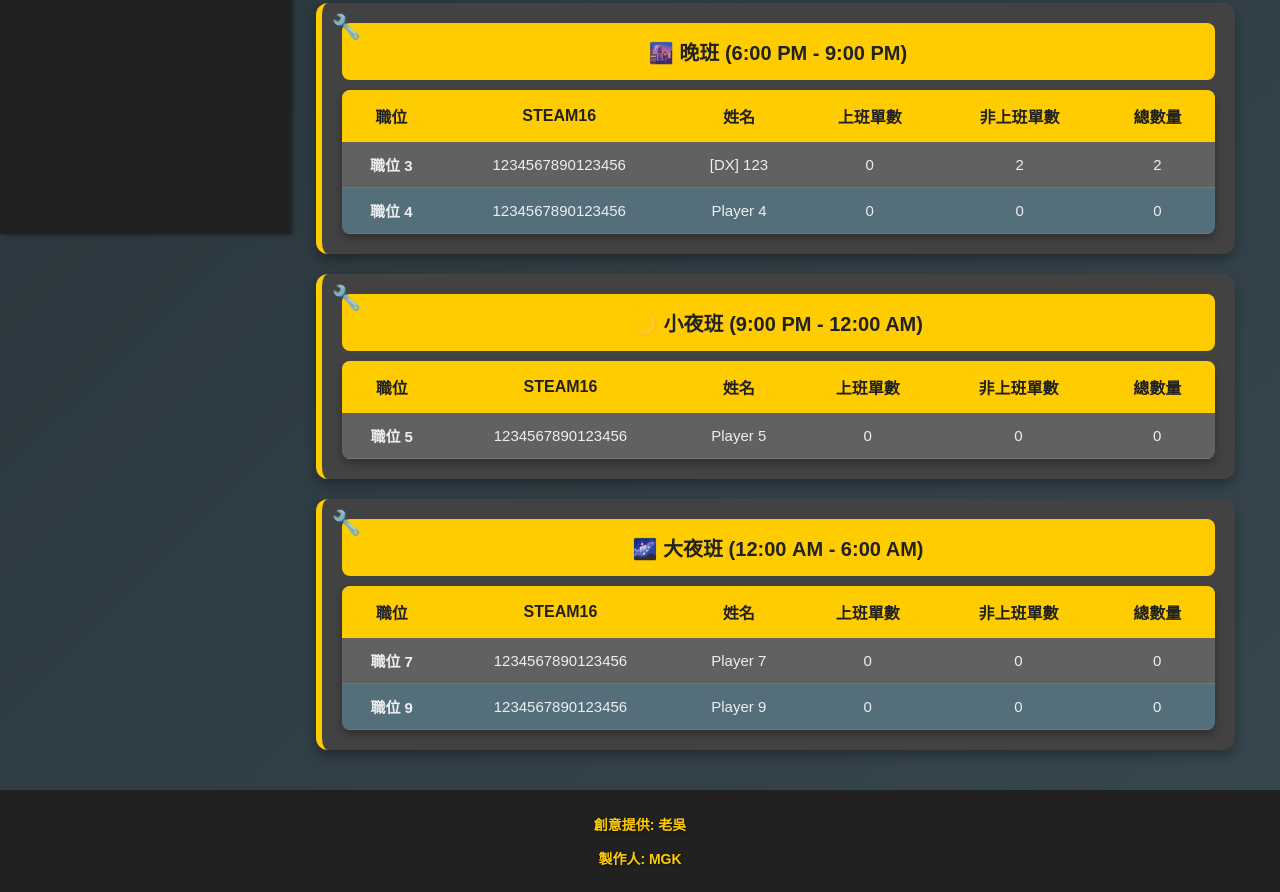
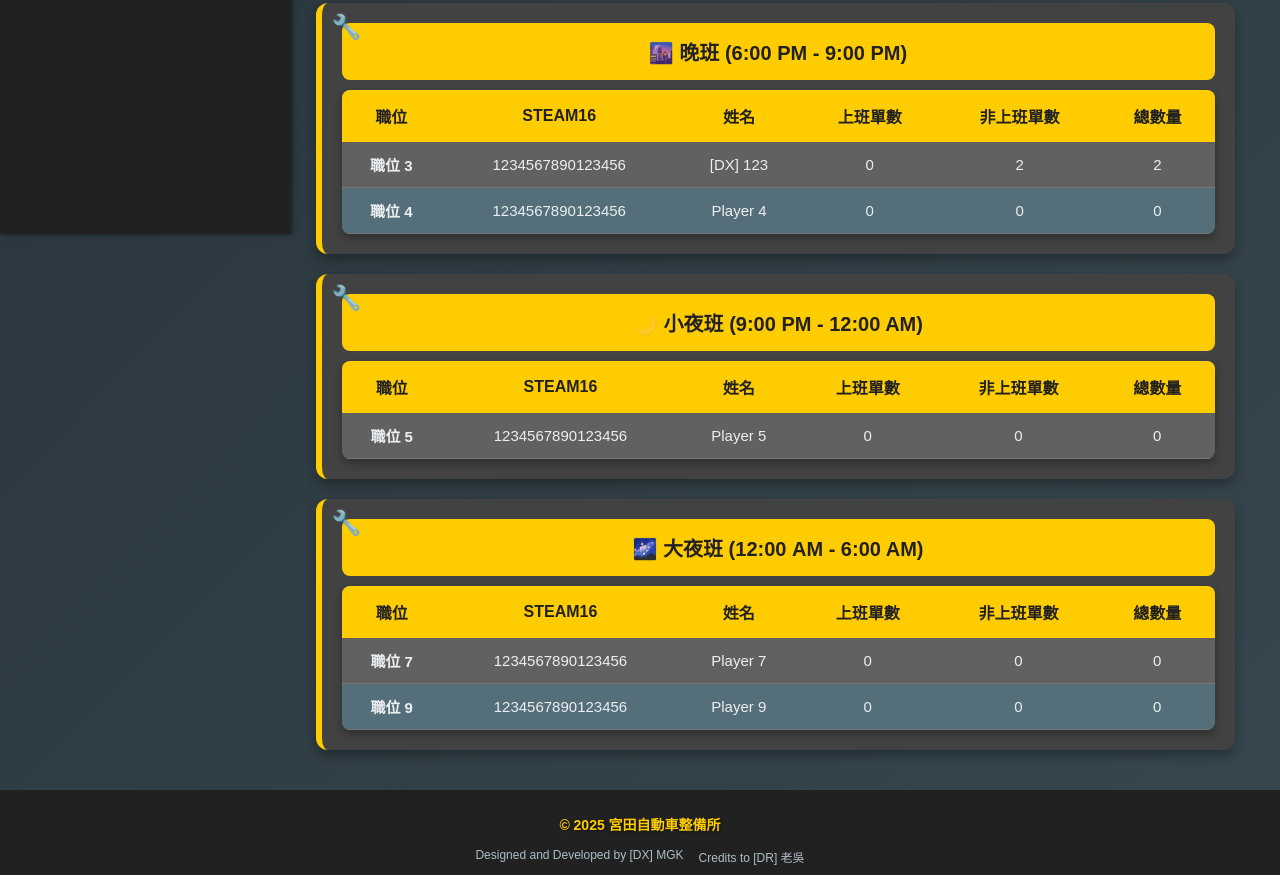
Before and after one commit to mgkplays/dx, a plain HTML site: page index.html in a window 1280 px wide. Shown: the part 606-1498 px from the top of the page. Drawn offline with Linux system fonts and the light colour scheme.

Commit message:
Update index.html

```diff
--- a/index.html
+++ b/index.html
@@ -36,10 +36,13 @@
     </div>
 
     <!-- Footer (Credits) -->
-    <footer>
-        <p>創意提供: 老吳</p>
-        <p>製作人: MGK</p>
-    </footer>
+<footer>
+    <p>© 2025 宮田自動車整備所</p>
+    <div class="credits">
+        <span>Designed and Developed by [DX] MGK</span>
+        <span>Credits to [DR] 老吳</span>
+    </div>
+</footer>
 
     <script src="script.js"></script>
 
```
